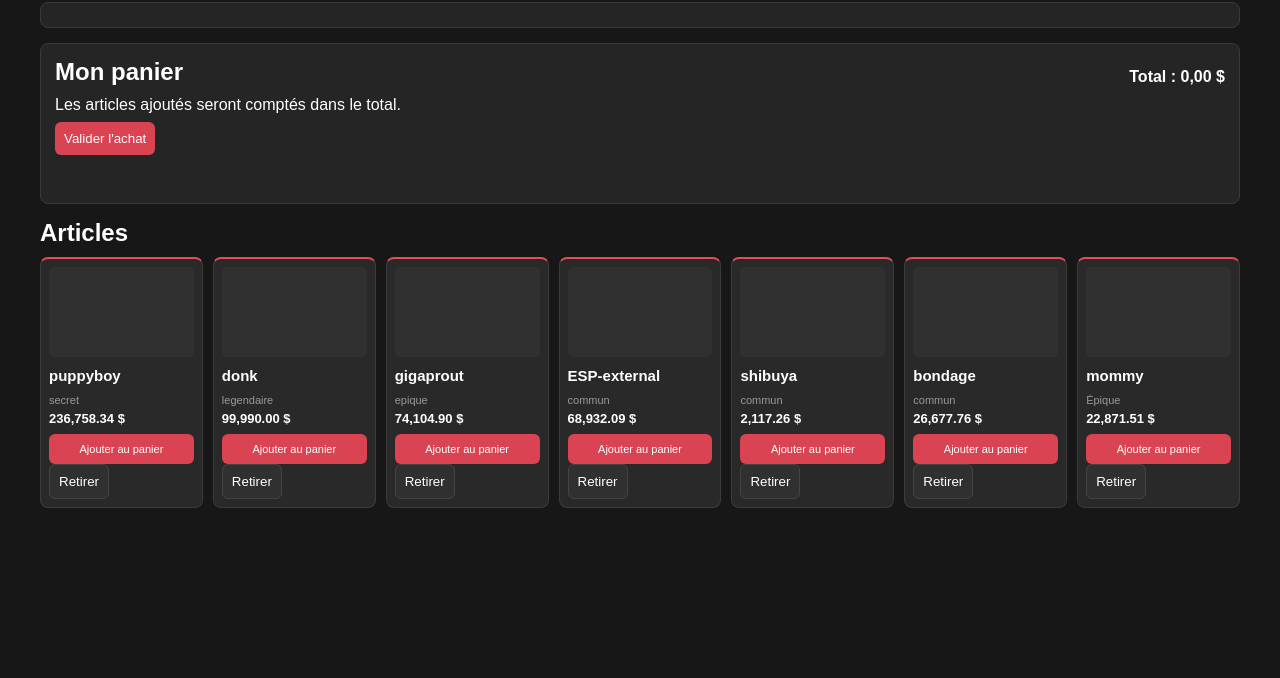
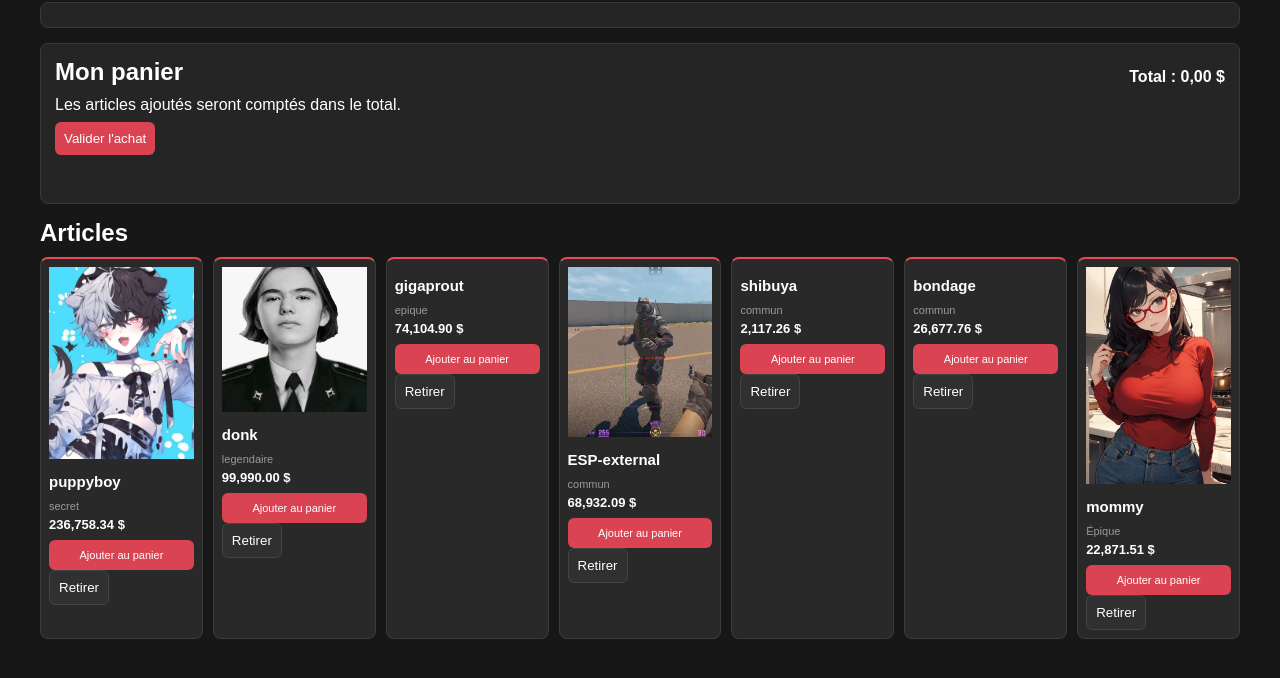
Before and after one commit to mbo026/ma-boutique, a website: page boutique hami jeremy/boutique_simple.html in a window 1280 px wide. Shown: the part 72-750 px from the top of the page. Drawn offline with Linux system fonts and the light colour scheme.

Commit message:
ajout partielle de carte V2

```diff
--- a/boutique hami jeremy/boutique_simple.css
+++ b/boutique hami jeremy/boutique_simple.css
@@ -37,12 +37,12 @@ input { width: 40%; }
   padding: 8px;
 }
 
-.image {
-  height: 90px;
-  background: #303030;
-  border-radius: 5px;
-  margin-bottom: 8px;
+.image img {
+  width: 100%;
+  height: 100%;
+  object-fit: contain;
 }
+
 .nom { font-size: 12px; font-weight: bold; line-height: 1.4; }
 .rang { color: #999; font-size: 11px; margin: 5px 0; }
 .prix { font-size: 13px; font-weight: bold; }
--- a/boutique hami jeremy/boutique_simple.html
+++ b/boutique hami jeremy/boutique_simple.html
@@ -34,7 +34,7 @@
 <div class="grille" id="product-grid">
 
   <div class="carte" data-id="1" data-price="236758.34">
-    <div class="image"></div>
+    <div class="image"><img src="image jeremy/puppyboy.jpg"></div>
     <div class="nom">puppyboy</div>
     <div class="rang">secret</div>
     <div class="prix">236,758.34 $</div>
@@ -43,7 +43,7 @@
   </div>
 
   <div class="carte" data-id="2" data-price="99990.00">
-    <div class="image"></div>
+    <div class="image"><img src="image jeremy/donk.jpg"></div>
     <div class="nom">donk</div>
     <div class="rang">legendaire</div>
     <div class="prix">99,990.00 $</div>
@@ -61,7 +61,7 @@
   </div>
 
   <div class="carte" data-id="4" data-price="68932.09">
-    <div class="image"></div>
+    <div class="image"><img src="image jeremy/esp.jpg"></div>
     <div class="nom">ESP-external</div>
     <div class="rang">commun</div>
     <div class="prix">68,932.09 $</div>
@@ -88,7 +88,7 @@
   </div>
 
   <div class="carte" data-id="7" data-price="22871.51">
-    <div class="image"></div>
+    <div class="image"> <img src="image jeremy/mommy.jpg"></div>
     <div class="nom">mommy</div>
     <div class="rang">Épique</div>
     <div class="prix">22,871.51 $</div>
```
Also changed, not shown: boutique hami jeremy/image jeremy/donk.jpg (added), boutique hami jeremy/image jeremy/esp.jpg (added), boutique hami jeremy/image jeremy/mommy.jpg (added), boutique hami jeremy/image jeremy/puppyboy.jpg (added).
